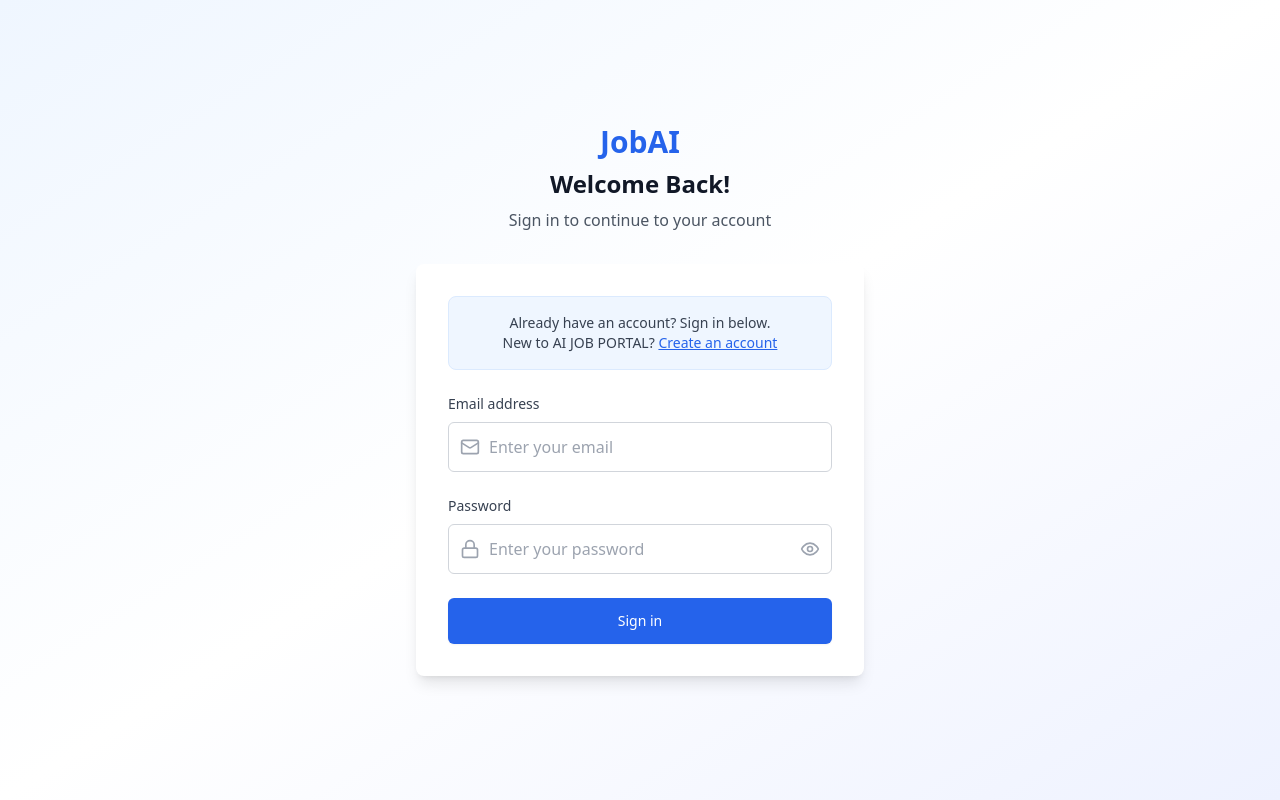
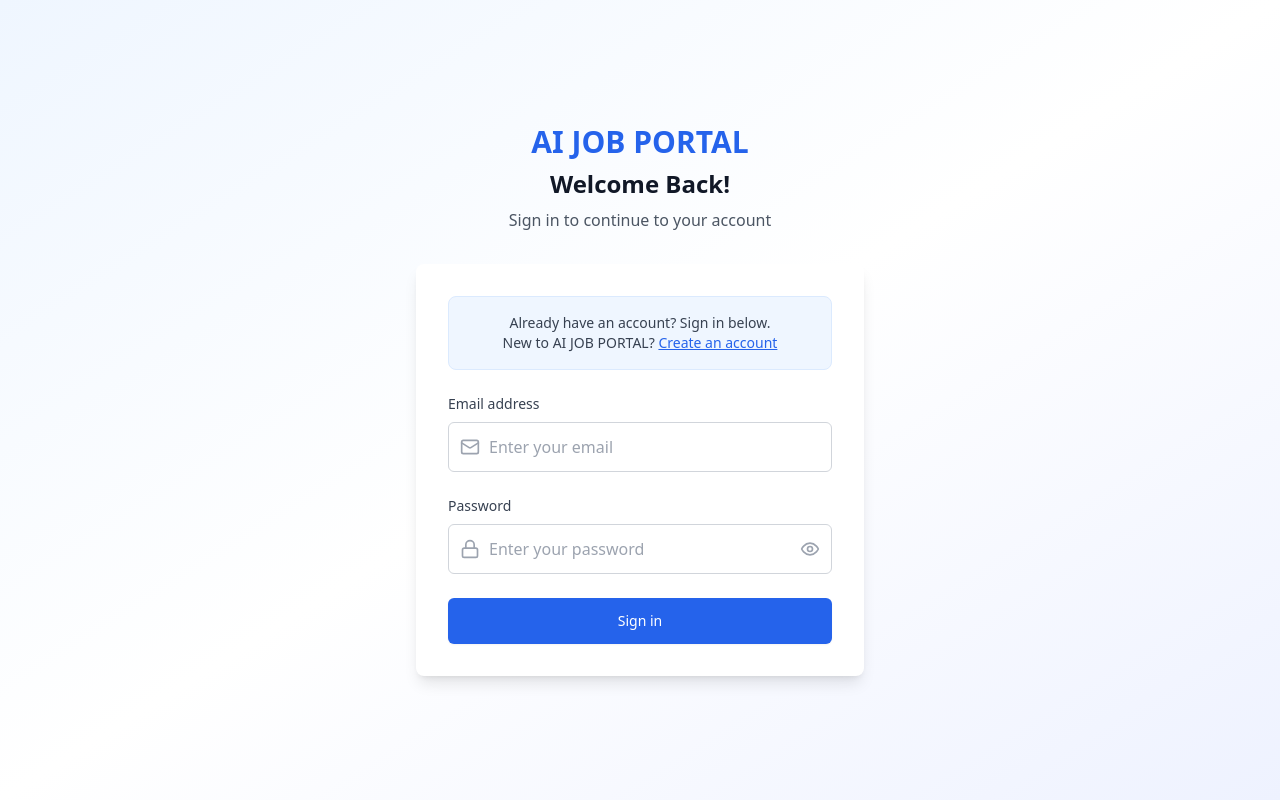
Before and after one commit to ProffMash/AI-Job-Portal, a React (Vite) app in the folder client/: page /login in a window 1280 px wide. Built offline with nearby package versions, Linux system fonts and the light colour scheme; no server answers.

Commit message:
Update header title to "AI JOB PORTAL" for consistency

```diff
--- a/client/src/pages/Login.tsx
+++ b/client/src/pages/Login.tsx
@@ -41,7 +41,7 @@
     <div className="min-h-screen bg-gradient-to-br from-blue-50 via-white to-indigo-50 flex items-center justify-center py-12 px-4 sm:px-6 lg:px-8">
       <div className="max-w-md w-full space-y-8">
         <div className="text-center">
-          <h1 className="text-3xl font-bold text-blue-600 mb-2">JobAI</h1>
+          <h1 className="text-3xl font-bold text-blue-600 mb-2">AI JOB PORTAL</h1>
           <h2 className="text-2xl font-bold text-gray-900">Welcome Back!</h2>
           <p className="mt-2 text-gray-600">
             Sign in to continue to your account
```
